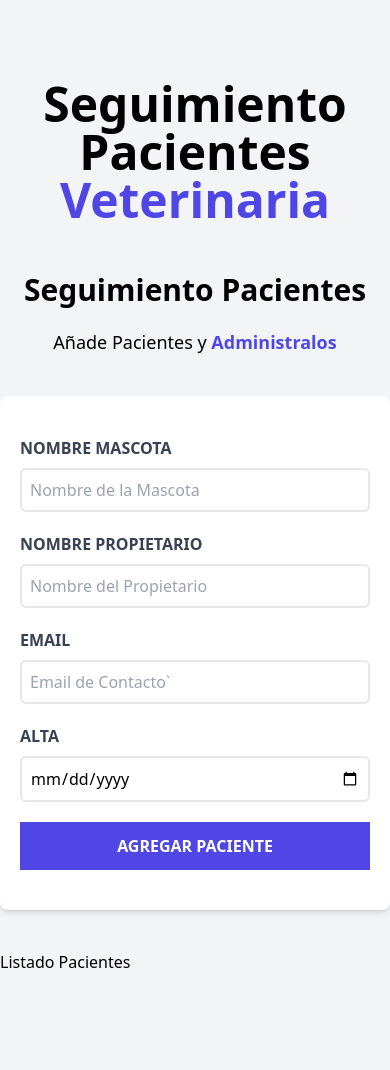
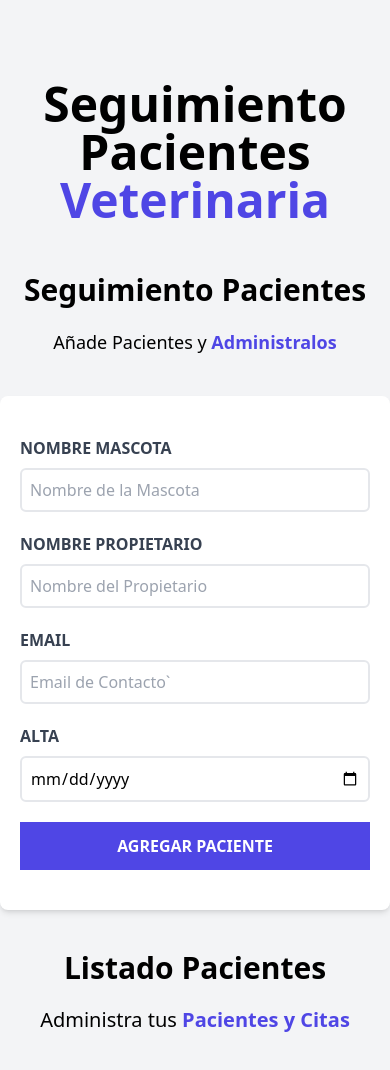
Before and after one commit to jimmy-bustillo/citas-react, a React (Vite) app: page / in a window 390 px wide. Shown: the top 1070 px of the page. Before the commit the page ends 974 px from the top, so only its background shows below. Built offline with nearby package versions, Linux system fonts and the light colour scheme.

Commit message:
Agrega el componente del Listado de Pacientes

```diff
--- a/src/components/ListadoPacientes.jsx
+++ b/src/components/ListadoPacientes.jsx
@@ -1,11 +1,22 @@
-import React from 'react'
+import React from "react";
+import Paciente from "./Paciente";
 
 const ListadoPacientes = () => {
   return (
-    <div>
-        <h2>Listado Pacientes</h2>
+    <div className="md:w-1/2 lg:w-3/5 md:h-screen overflow-y-scroll">
+      <h2 className="font-black text-3xl text-center">Listado Pacientes</h2>
+      <p className="text-xl mt-5 mb-10 text-center">
+        Administra tus {""}
+        <span className="text-indigo-600 font-bold">Pacientes y Citas</span>
+      </p>
+
+      <Paciente/>
+      <Paciente/>
+      <Paciente/>
+      <Paciente/>
+
     </div>
-  )
-}
+  );
+};
 
-export default ListadoPacientes
+export default ListadoPacientes;
```
